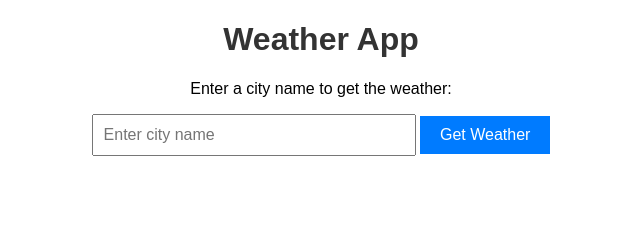
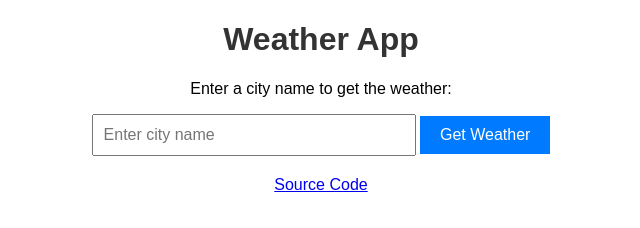
Before and after one commit to Agamya-Samuel/simple-weather-app, a plain HTML site: page index.html in a window 1280 px wide. Shown: the whole page, without its empty margins (319-959 px from the left). Drawn offline with Linux system fonts and the light colour scheme.

Commit message:
added source code url

```diff
--- a/index.html
+++ b/index.html
@@ -13,6 +13,7 @@
     <input type="text" id="cityInput" placeholder="Enter city name">
     <button id="getWeatherButton">Get Weather</button>
     <div id="weatherInfo"></div>
+    <div><a href="https://github.com/Agamya-Samuel/simple-weather-app" target="_blank">Source Code</a></div>
 </body>
 
 </html>
```
